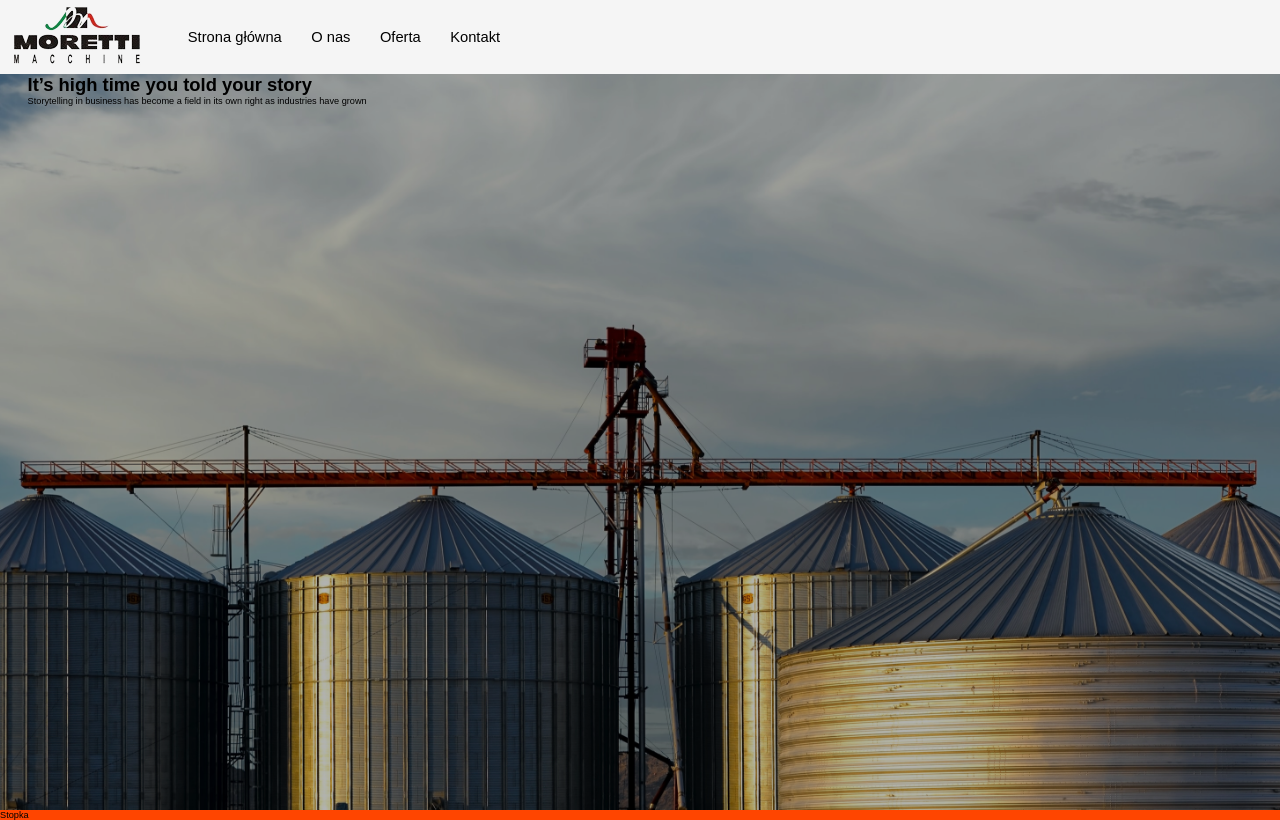
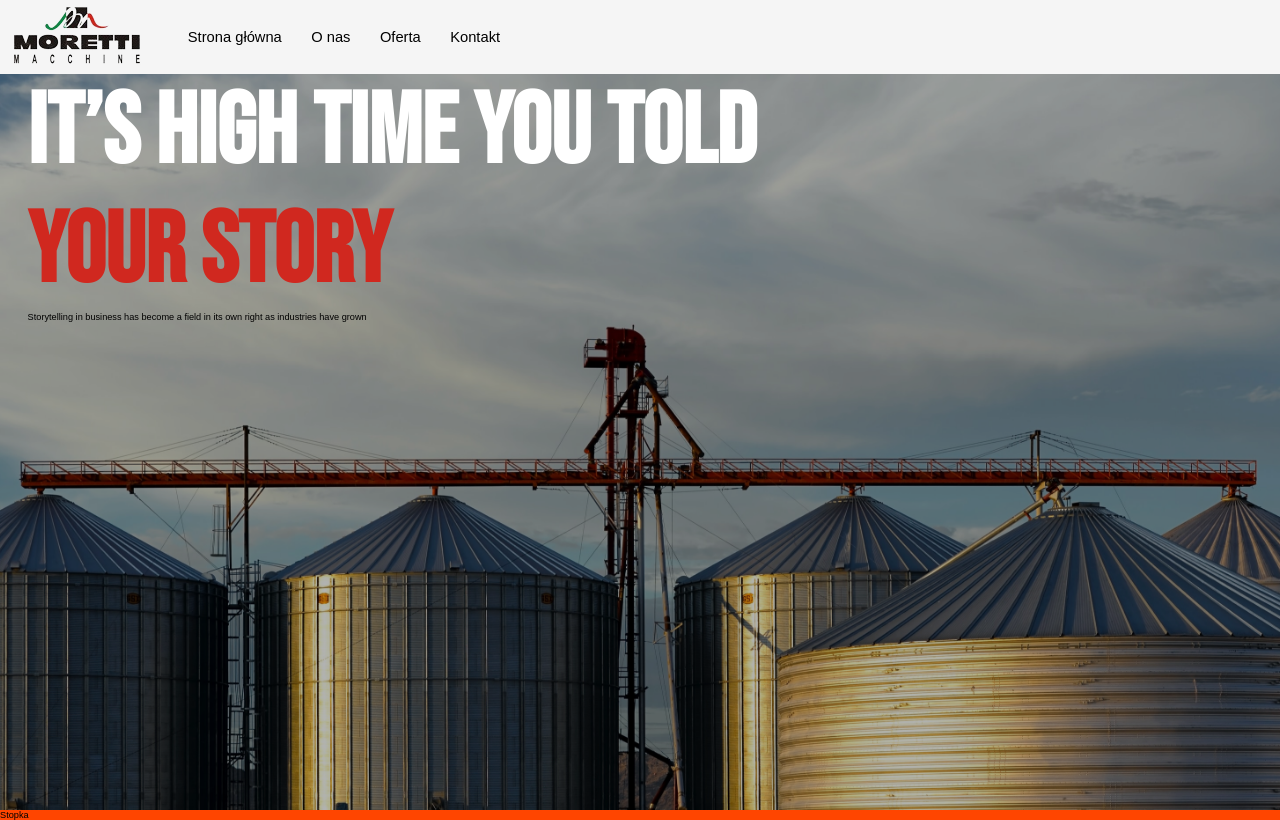
Before and after one commit to mateusz-wojcikjs/moretti.pl, a Next.js app: page / in a window 1280 px wide. Built offline with nearby package versions, Linux system fonts and the light colour scheme.

Commit message:
created new heading component and types for it; added font from google fonts

```diff
--- a/components/Hero/index.tsx
+++ b/components/Hero/index.tsx
@@ -2,10 +2,16 @@ import React, { FC } from "react";
 import { StaticImageData } from "next/image";
 import HeroBackground from "./HeroBackground/HeroBackground";
 import { HeroContainer, StyledHero } from "./Hero.styled";
+import Heading from "../common/Heading";
+
+export type TitleType = {
+  textTop: string;
+  textBottom: string;
+};
 
 interface HeroProps {
   img: StaticImageData;
-  title: string;
+  title: TitleType;
   subtitle?: string;
 }
 
@@ -14,7 +20,7 @@ const Hero: FC<HeroProps> = ({ img, title, subtitle }) => {
     <StyledHero>
       <HeroBackground img={img} />
       <HeroContainer>
-        <h1>{title}</h1>
+        <Heading title={title} headingLevel={"h1"} />
         <p>{subtitle}</p>
       </HeroContainer>
     </StyledHero>
--- /dev/null
+++ b/components/common/Heading/Heading.styled.ts
@@ -0,0 +1,17 @@
+import styled from "styled-components";
+
+export const StyledHeading = styled.div`
+  font-size: ${({ theme }) => theme.font.size.xxl};
+  text-transform: uppercase;
+  font-family: ${({ theme }) => theme.font.family.bebasNeue};
+
+  .top {
+    color: ${({ theme }) => theme.colors.white};
+    display: block;
+  }
+
+  .bottom {
+    color: ${({ theme }) => theme.colors.primary};
+    display: block;
+  }
+`;
--- /dev/null
+++ b/components/common/Heading/index.tsx
@@ -0,0 +1,39 @@
+import React, { FC } from "react";
+import { TitleType } from "../../Hero";
+import { StyledHeading } from "./Heading.styled";
+
+type headingTag = "h1" | "h2" | "h3";
+
+interface HeadingProps {
+  title: TitleType;
+  headingLevel: headingTag;
+}
+
+interface HeadingTagProps {
+  headingLevel: headingTag;
+  children: React.ReactNode;
+}
+
+const RenderHeadingTag: FC<HeadingTagProps> = ({ children, headingLevel }) => {
+  switch (headingLevel) {
+    case "h1":
+      return <h1>{children}</h1>;
+    case "h2":
+      return <h2>{children}</h2>;
+    case "h3":
+      return <h3>{children}</h3>;
+  }
+};
+
+const Heading: FC<HeadingProps> = ({ title, headingLevel }) => {
+  return (
+    <StyledHeading>
+      <RenderHeadingTag headingLevel={headingLevel}>
+        <span className="top">{title.textTop}</span>
+        <span className="bottom">{title.textBottom}</span>
+      </RenderHeadingTag>
+    </StyledHeading>
+  );
+};
+
+export default Heading;
--- a/pages/_document.tsx
+++ b/pages/_document.tsx
@@ -5,6 +5,16 @@ class CustomDocument extends Document {
     return (
       <Html>
         <Head>
+          <link rel="preconnect" href="https://fonts.googleapis.com" />
+          <link
+            rel="preconnect"
+            href="https://fonts.gstatic.com"
+            crossOrigin="true"
+          />
+          <link
+            href="https://fonts.googleapis.com/css2?family=Bebas+Neue&display=swap"
+            rel="stylesheet"
+          />
           <link
             href="https://fonts.googleapis.com/css2?family=Inter&display=optional"
             rel="stylesheet"
--- a/pages/index.tsx
+++ b/pages/index.tsx
@@ -1,12 +1,17 @@
 import type { NextPage } from "next";
-import Hero from "components/Hero";
+import Hero, { TitleType } from "components/Hero";
 import HeroImg from "assets/img/hero_stock.png";
 
 const Home: NextPage = () => {
+  const title: TitleType = {
+    textTop: "It’s high time you told",
+    textBottom: "your story",
+  };
+
   return (
     <Hero
       img={HeroImg}
-      title={"It’s high time you told your story"}
+      title={title}
       subtitle={
         "Storytelling in business has become a field in its own right as industries have grown"
       }
```
